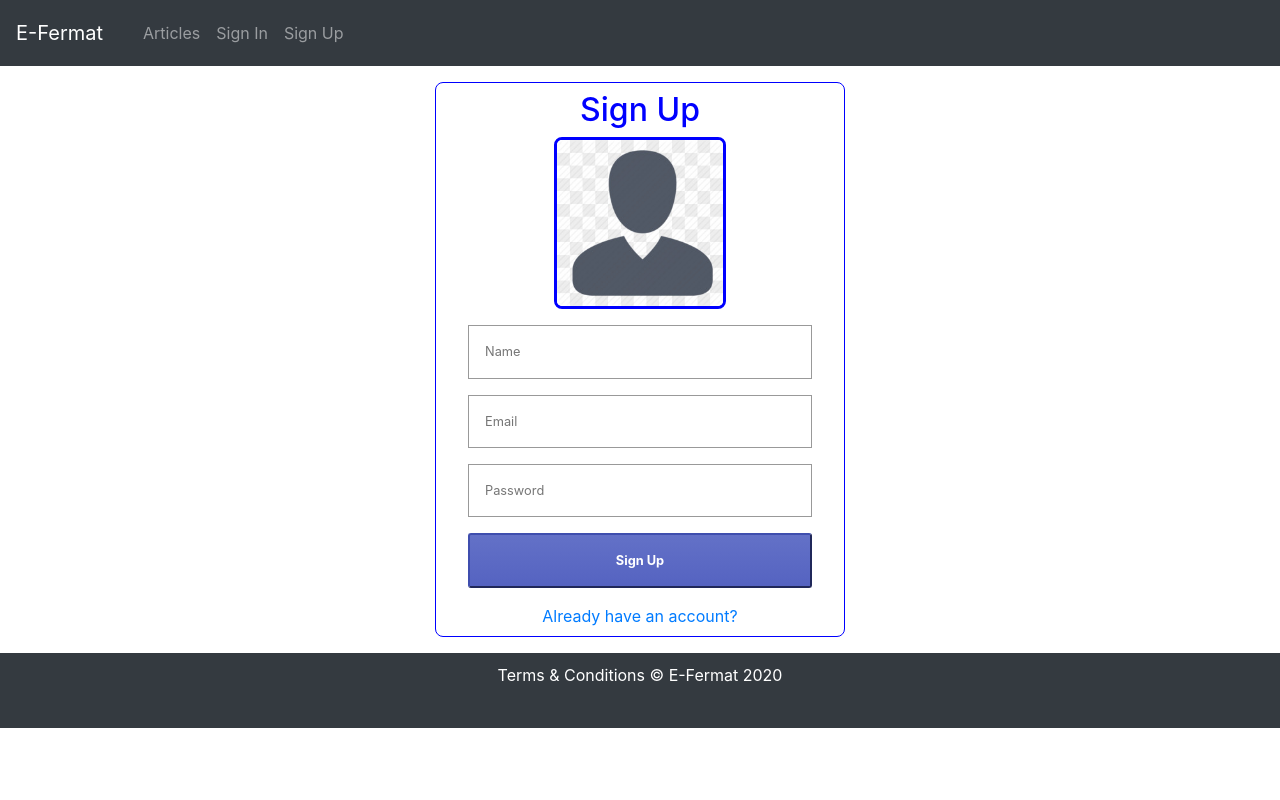
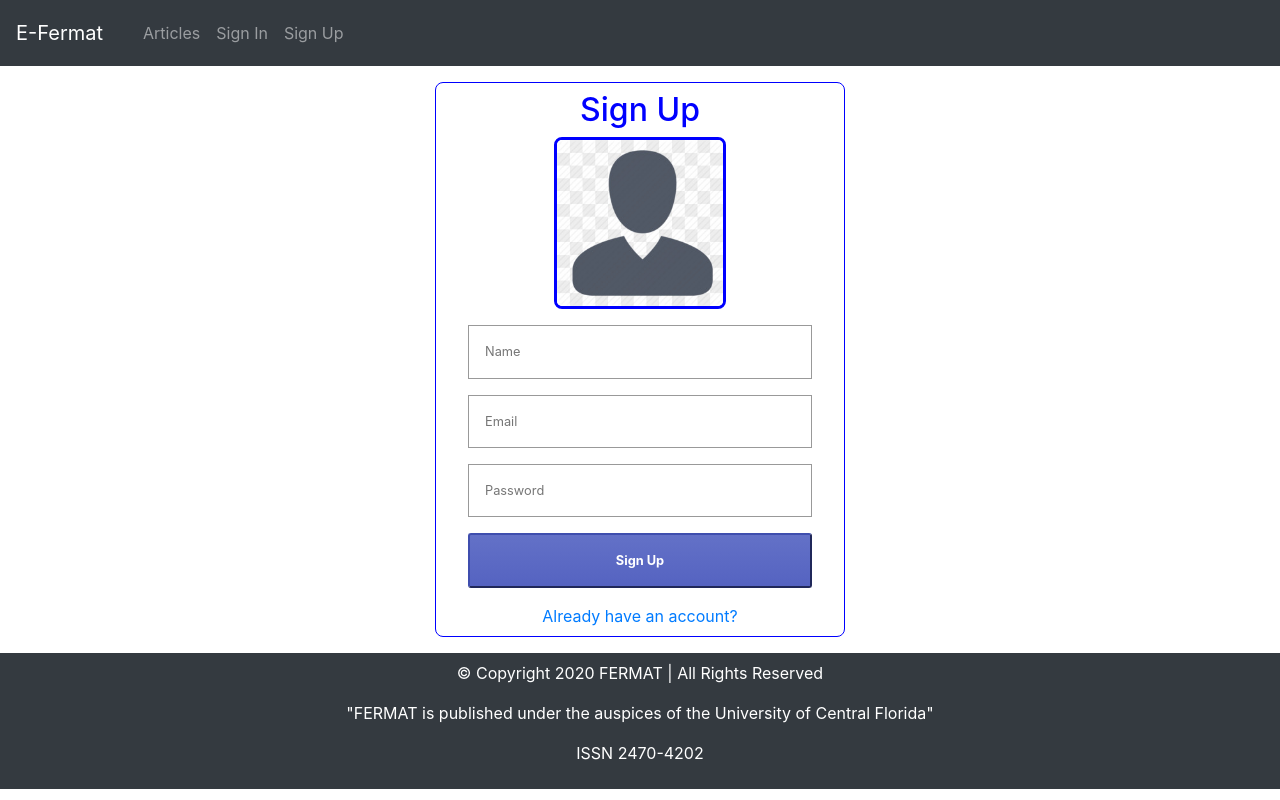
Before and after one commit to parth-v/review, a React (Create React App) app: page /signup in a window 1280 px wide. Built offline with nearby package versions, Linux system fonts and the light colour scheme.

Commit message:
modifying footer

```diff
--- a/src/components/Footer.js
+++ b/src/components/Footer.js
@@ -3,9 +3,10 @@ import React from 'react';
 const Footer = () => {
 	return (
 		<footer>
-      <div className="text-center text-white bg-dark" style={{paddingTop: '10px',height: '75px'}}>
-        Terms & Conditions
-        © E-Fermat 2020
+      <div className="text-center text-white bg-dark p-2">
+        <p>© Copyright 2020 FERMAT | All Rights Reserved</p>
+        <p>"FERMAT is published under the auspices of the University of Central Florida"</p>
+				<p>ISSN 2470-4202</p>
       </div>
     </footer>
 	);
```
